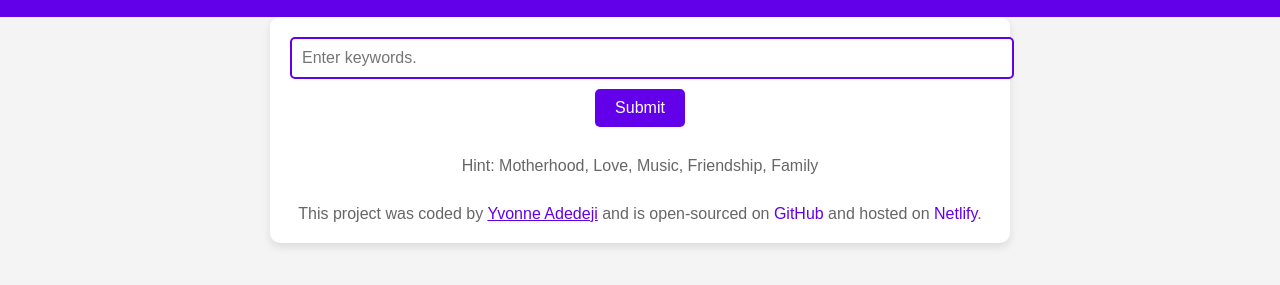
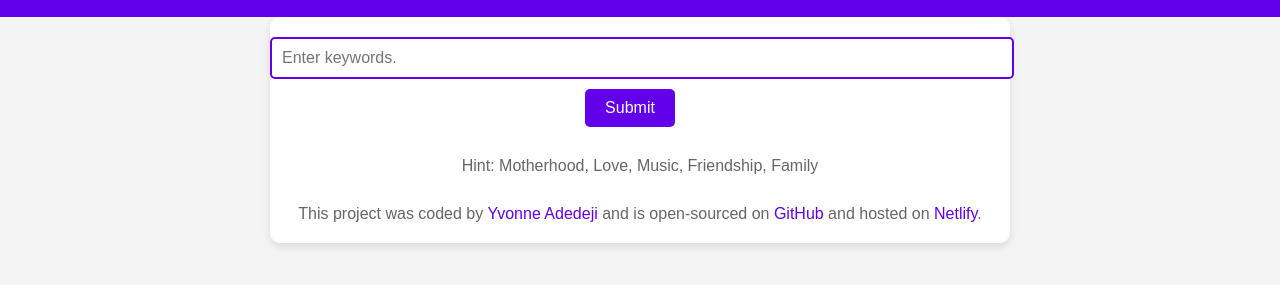
Before and after one commit to yvonnesarah/ai-generator-project, a plain HTML site: page index.html in a window 1280 px wide. In both pictures the pointer is over the link "Yvonne Adedeji". Shown: the part 309-594 px from the top of the page. Drawn offline with nearby package versions, Linux system fonts and the light colour scheme.

Commit message:
Updated index.css

```diff
--- a/src/index.css
+++ b/src/index.css
@@ -39,6 +39,7 @@ header h1 {
 /* Form Styling */
 form {
   margin-bottom: 30px;
+  margin-left: -20px;
 }
 
 .search-input {
@@ -98,7 +99,7 @@ footer a {
 }
 
 footer a:hover {
-  text-decoration: underline;
+  text-decoration: none;
 }
 
 /* Responsive Adjustments */
```
